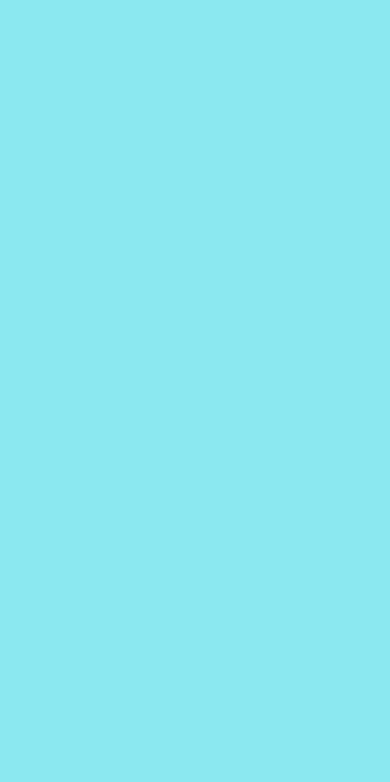
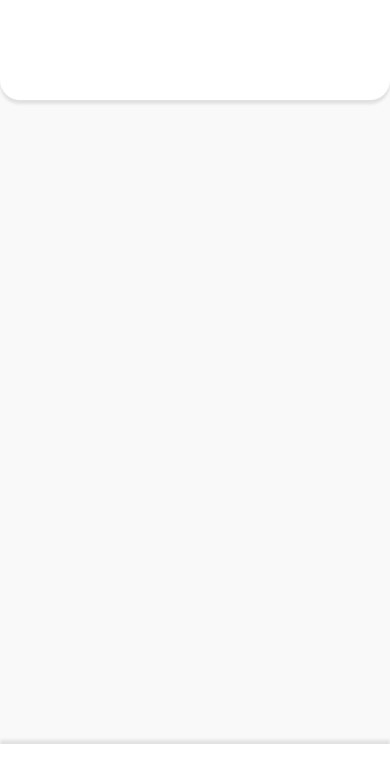
Before and after one commit to alexkior/the_counter, a React Native app: screen /HomePage in a window 390 px wide. Shown: the top 782 px of the page. Built offline with nearby package versions, Linux system fonts and the light colour scheme.

Commit message:
Add header for the home page and bottom menu for the whole app

```diff
--- a/data.json
+++ b/data.json
@@ -54,7 +54,6 @@
           "weekDay": "tue",
           "isSelected": false
         }
-
       ]
     }
   ]
--- a/package.json
+++ b/package.json
@@ -26,7 +26,7 @@
     "prettier": "^3.5.2",
     "react": "18.3.1",
     "react-native": "0.76.7",
-    "react-native-safe-area-context": "^5.2.0"
+    "react-native-safe-area-context": "4.12.0"
   },
   "devDependencies": {
     "@babel/core": "^7.25.2",
--- a/src/app/App.tsx
+++ b/src/app/App.tsx
@@ -2,13 +2,35 @@ import { NavigationContainer } from '@react-navigation/native'
 import { SafeAreaProvider } from 'react-native-safe-area-context'
 
 import { Application } from './ui'
+import { StyleSheet, View } from 'react-native'
 
 export function App() {
   return (
     <SafeAreaProvider>
       <NavigationContainer>
         <Application />
+        <View
+          style={styles.bottomContainer}
+          >
+
+        </View>
       </NavigationContainer>
     </SafeAreaProvider>
   )
 }
+
+const styles = StyleSheet.create({
+  bottomContainer: {
+    position: 'absolute',
+    bottom: 0,
+    left: 0,
+    display: 'flex',
+    flexDirection: 'row',
+    justifyContent: 'space-between',
+    backgroundColor: '#fff',
+    width: '100%',
+    height: 100,
+    // TODO: remove shadow
+    boxShadow: '0px -4px 3px rgba(23, 23, 23, 0.1)'
+  }
+})
--- a/src/pages/HomePage/HomePage.tsx
+++ b/src/pages/HomePage/HomePage.tsx
@@ -1,15 +1,33 @@
 import { StyleSheet, View } from 'react-native'
 
 export const HomePage: React.FC = () => {
-  return <View style={styles.container}></View>
+  return (
+    <View style={styles.container}>
+      <View style={styles.headerContainer}></View>
+    </View>
+  )
 }
 
 const styles = StyleSheet.create({
   container: {
     flex: 1,
-    backgroundColor: '#8be8f1',
+    backgroundColor: '#f9f9f9',
     display: 'flex',
     alignItems: 'center',
     justifyContent: 'center'
+  },
+  headerContainer: {
+    position: 'absolute',
+    top: 0,
+    left: 0,
+    display: 'flex',
+    flexDirection: 'row',
+    justifyContent: 'space-between',
+    backgroundColor: '#fff',
+    width: '100%',
+    height: 100,
+    borderBottomLeftRadius: 20,
+    borderBottomRightRadius: 20,
+    boxShadow: '0px 4px 3px rgba(23, 23, 23, 0.1)'
   }
 })
```
Also changed, not shown: 1 other file (tests, documents, lock files or other folders). Lines whose indentation alone changed are shown as unchanged.
